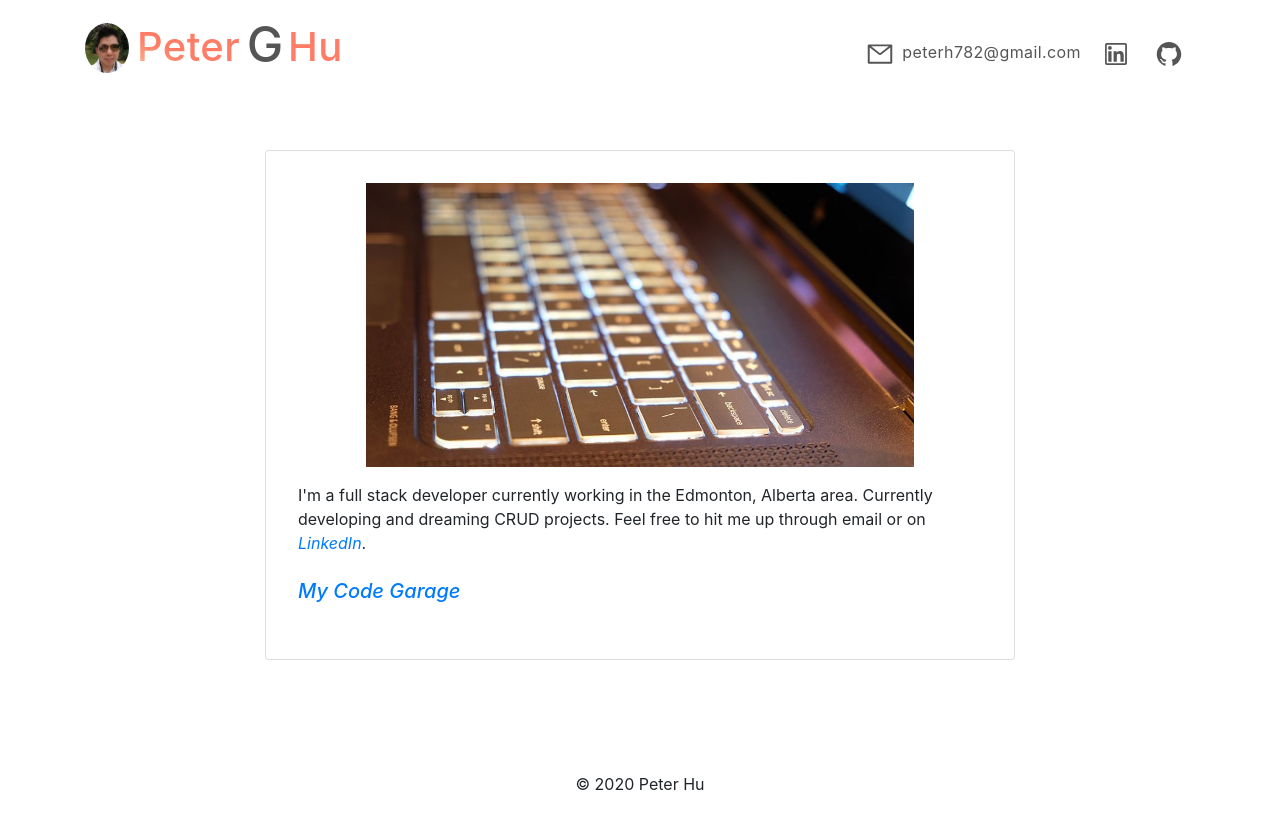
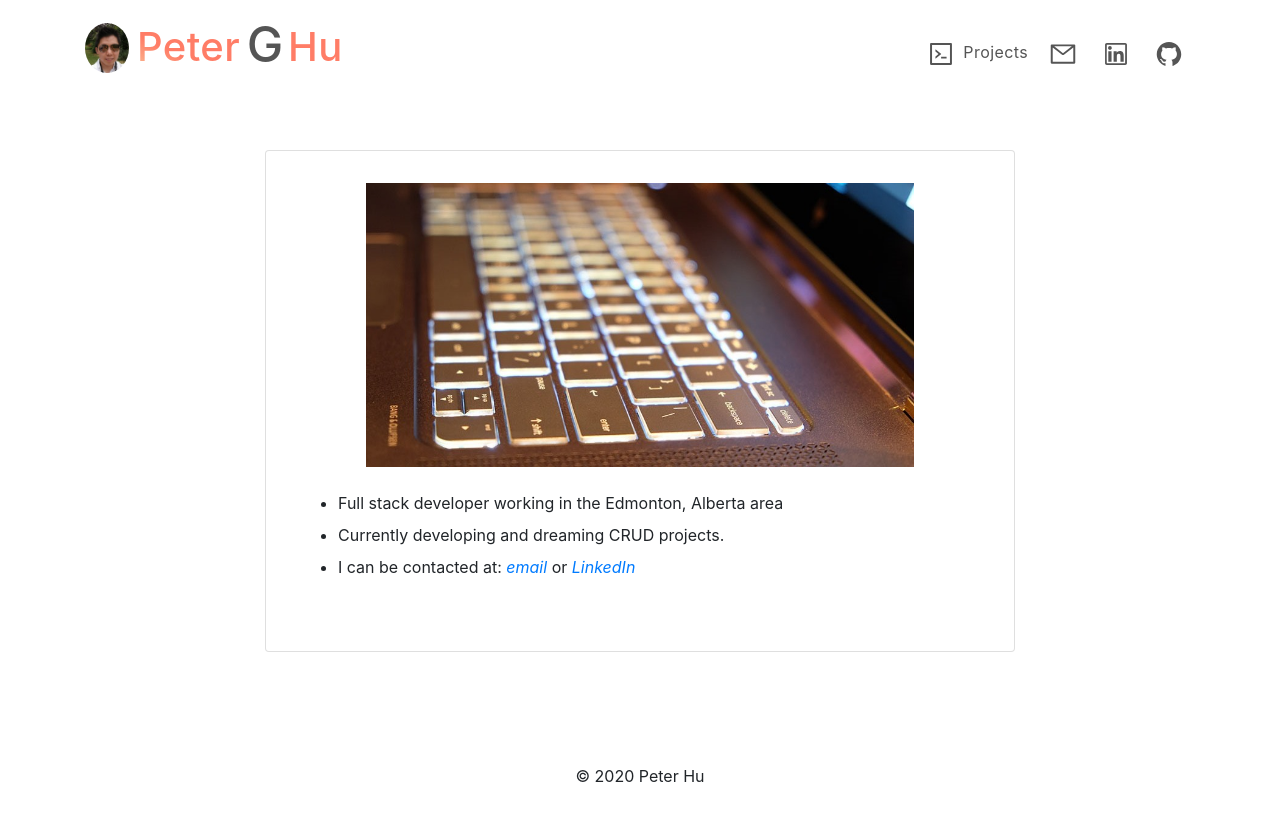
Before and after one commit to pghu782/peterhu.dev, a Gatsby site: page / in a window 1280 px wide. Built offline with nearby package versions, Linux system fonts and the light colour scheme; Gatsby itself is replaced by a stand-in of ours.

Commit message:
Change styles and move projects link

```diff
--- a/gatsby-config.js
+++ b/gatsby-config.js
@@ -1,8 +1,8 @@
 module.exports = {
   siteMetadata: {
-    title: `Peter G. Hu`,
-    description: `Peter's Portfolio Site V2`,
-    author: `@peterh782`,
+    title: `peterhu.dev`,
+    description: `peterhu.dev`,
+    author: `peterh782`,
   },
   plugins: [
     `gatsby-plugin-react-helmet`,
--- a/src/components/Header/Header.js
+++ b/src/components/Header/Header.js
@@ -2,6 +2,7 @@ import { Link } from "gatsby"
 import PropTypes from "prop-types"
 import React, { useState, useRef } from "react"
 import {
+  AiOutlineCode,
   AiOutlineMail,
   AiOutlineLinkedin,
   AiOutlineGithub,
@@ -42,20 +43,24 @@ const Header = ({ siteTitle }) => {
         <Desktop>
           <div className="d-flex pt-2 mr-2">
             <div className="header-email ml-1">
-              <a href="peterh782@gmail.com">
+              <Link to="/projects/">
+                <button type="button" className="btn btn-circle ml-2">
+                  <AiOutlineCode />
+                </button>
+                <span className="ml-1">Projects</span>
+              </Link>
+            </div>
+            <div className="ml-2">
+              <a href="mailto: peterh782@gmail.com">
+                <button type="button" className="btn btn-circle">
+                  <AiOutlineMail />
+                </button>
+              </a>
+            </div>
+            <div className="ml-2">
               <button
                 type="button"
                 className="btn btn-circle"
-                  onClick={openLink.bind(this, "peterh782@gmail.com")}
-                >
-                  <AiOutlineMail />
-                </button>
-                <span className="ml-1">peterh782@gmail.com</span>
-              </a>
-            </div>
-            <button
-              type="button"
-              className="btn btn-circle ml-2"
                 onClick={openLink.bind(
                   this,
                   "https://www.linkedin.com/in/peter-hu-p-eng-57450071/"
@@ -63,6 +68,8 @@ const Header = ({ siteTitle }) => {
               >
                 <AiOutlineLinkedin />
               </button>
+            </div>
+            <div>
               <button
                 type="button"
                 className="btn btn-circle ml-2"
@@ -70,6 +77,7 @@ const Header = ({ siteTitle }) => {
               >
                 <AiOutlineGithub />
               </button>
+            </div>
           </div>
         </Desktop>
         <Mobile>
--- a/src/components/Layout/Layout.js
+++ b/src/components/Layout/Layout.js
@@ -18,6 +18,10 @@ const Layout = ({ children }) => {
 
   return (
     <>
+      <link
+        href="https://fonts.googleapis.com/css?family=Roboto&display=swap"
+        rel="stylesheet"
+      ></link>
       <Header siteTitle={data.site.siteMetadata.title} />
       <div className="body-container container">
         <main>{children}</main>
--- a/src/components/Layout/Layout.scss
+++ b/src/components/Layout/Layout.scss
@@ -2,12 +2,12 @@
 
 /* Styles */
 html {
-  font-family: sans-serif;
   font-size: 16px;
   -ms-text-size-adjust: 100%;
   -webkit-text-size-adjust: 100%;
 }
 body {
+  font-family: "Roboto", sans-serif;
   margin: 0;
   -webkit-font-smoothing: antialiased;
   -moz-osx-font-smoothing: grayscale;
@@ -33,6 +33,10 @@ header {
       letter-spacing: 0.4px;
     }
   }
+}
+
+li {
+  margin-bottom: 0.5rem;
 }
 
 .btn-circle {
--- a/src/components/Seo/Seo.js
+++ b/src/components/Seo/Seo.js
@@ -33,7 +33,7 @@ function SEO({ description, lang, meta, title }) {
         lang,
       }}
       title={title}
-      titleTemplate={`%s | ${site.siteMetadata.title}`}
+      titleTemplate={`%s - ${site.siteMetadata.title}`}
       meta={[
         {
           name: `description`,
--- a/src/pages/index.js
+++ b/src/pages/index.js
@@ -10,13 +10,19 @@ const IndexPage = () => (
 
     <div className="d-flex justify-content-center mt-5">
       <div className="card description-container">
-        <div className="text-center mb-3">
+        <div className="text-center mb-4">
           <img src={spectre} alt="Spectre Keyboard" />
         </div>
         <div className="mb-4">
-          I'm a full stack developer currently working in the Edmonton, Alberta
-          area. Currently developing and dreaming CRUD projects. Feel free to
-          hit me up through email or on{" "}
+          <ul>
+            <li>Full stack developer working in the Edmonton, Alberta area</li>
+            <li>Currently developing and dreaming CRUD projects.</li>
+            <li>
+              I can be contacted at:{" "}
+              <a href="mailto:peterh782@gmail.com">
+                <i>email</i>
+              </a>{" "}
+              or{" "}
               <a
                 href="https://www.linkedin.com/in/peter-hu-p-eng-57450071/"
                 target="_blank"
@@ -24,14 +30,8 @@ const IndexPage = () => (
               >
                 <i>LinkedIn</i>
               </a>
-          .
-        </div>
-        <div className="mb-3">
-          <Link to="/projects/">
-            <h5>
-              <i>My Code Garage</i>
-            </h5>
-          </Link>
+            </li>
+          </ul>
         </div>
       </div>
     </div>
```
Also changed, not shown: src/pages/projects.js (+0 -12 lines). Lines whose indentation alone changed are shown as unchanged.
